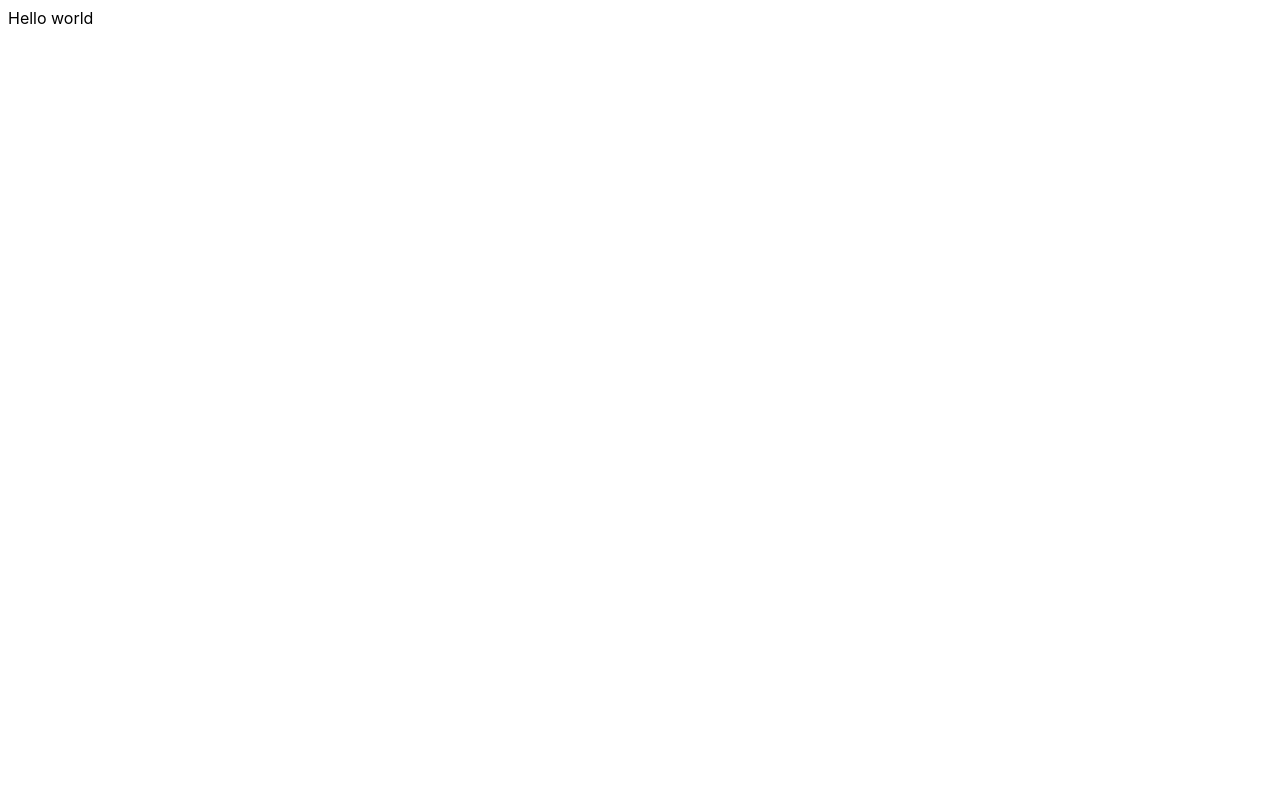
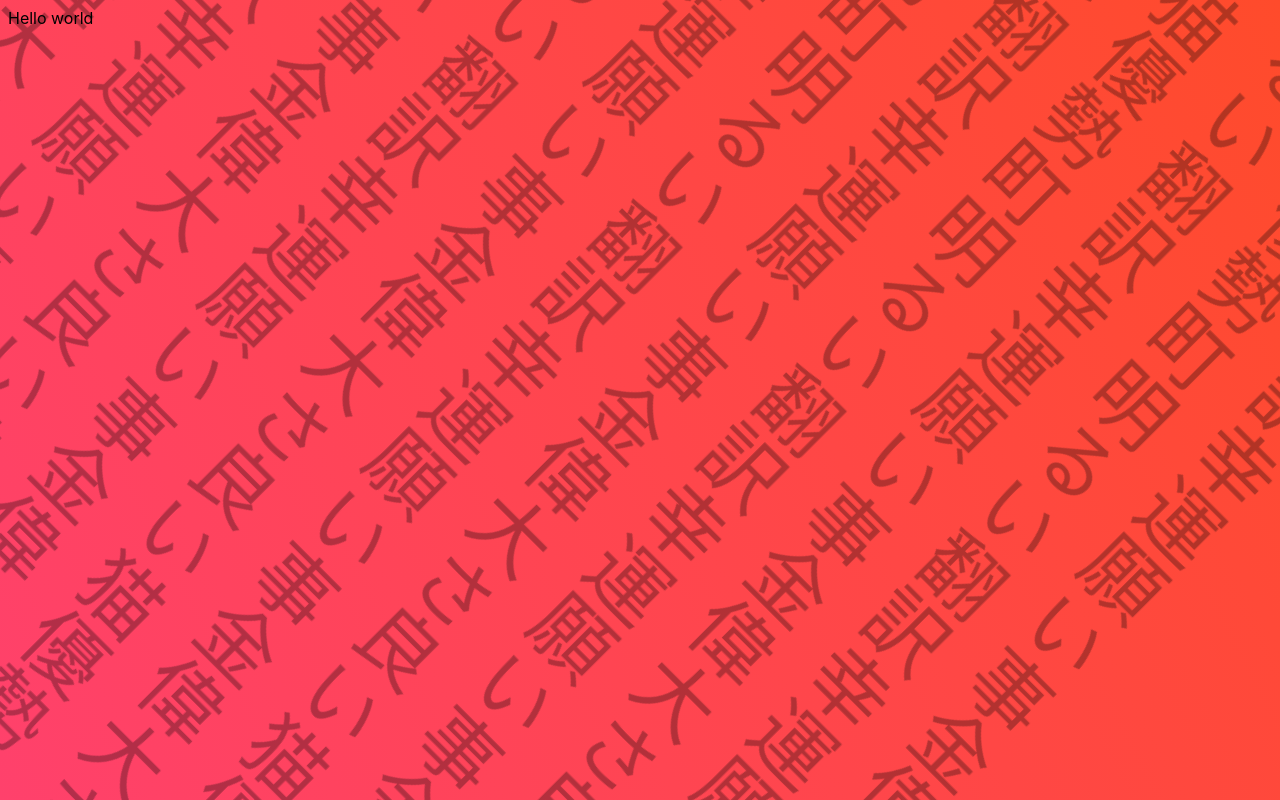
Before and after one commit to pujaltedavid/lucky-cat, a React (Vite) app: page / in a window 1280 px wide. Built offline with nearby package versions, Linux system fonts and the light colour scheme.

Commit message:
first attempt of background

```diff
--- a/src/App.css
+++ b/src/App.css
@@ -0,0 +1,36 @@
+.scrollingWords:nth-of-type(even) {
+  margin: 0;
+  animation: scrollUp 15s infinite linear;
+}
+
+.scrollingWords:nth-of-type(odd) {
+  margin: 0;
+  animation: scrollDown 15s infinite linear;
+}
+
+@-webkit-keyframes scrollUp {
+  to {
+    transform: translate(0, calc(-80px * 20));
+  }
+}
+@keyframes scrollUp {
+  to {
+    transform: translate(0, calc(-80px * 20));
+  }
+}
+@-webkit-keyframes scrollDown {
+  from {
+    transform: translate(0, calc(-80px * 20));
+  }
+  to {
+    transform: translate(0, 0);
+  }
+}
+@keyframes scrollDown {
+  from {
+    transform: translate(0, calc(-80px * 20));
+  }
+  to {
+    transform: translate(0, 0);
+  }
+}
--- a/src/App.jsx
+++ b/src/App.jsx
@@ -1,8 +1,11 @@
 import './App.css'
+import { Background } from './components/Background'
 
 function App() {
-
-  return <div className='App'>Hello world</div>
+  return <>
+  <Background />
+  <div className='App'>Hello world</div>
+  </>
 }
 
 export default App
--- /dev/null
+++ b/src/components/Background.jsx
@@ -0,0 +1,43 @@
+import React from 'react'
+import '../App.css'
+
+//let line = '幸運 願い事 金 偉大さ 良い 猫 優勢 町 明るい 翻訳'
+let line = '幸運願い事金偉大さ良い猫優勢町明るい翻訳'
+line += line
+
+export const Background = () => {
+  return (
+    <>
+      <div style={backgroundStyle}></div>
+      <div style={textContainer}>
+        {[...Array(14).keys()].map(el => (
+          <p key={el} className='scrollingWords'>
+            {line}
+          </p>
+        ))}
+      </div>
+    </>
+  )
+}
+
+const backgroundStyle = {
+  backgroundColor: '#FBAB7E',
+  backgroundImage: 'linear-gradient(62deg, #FF416C 0%, #FF4B2B 100%)',
+  position: 'fixed',
+  inset: 0,
+  zIndex: -1,
+}
+
+const textContainer = {
+  position: 'fixed',
+  color: 'rgba(0,0,0,0.3)',
+  fontSize: '80px',
+  fontWeight: '500',
+  writingMode: 'vertical-rl',
+  textOrientation: 'upright',
+  userSelect: 'none',
+  fontFamily: 'ヒラギノ角ゴ Pro W3',
+  whiteSpace: 'nowrap',
+  rotate: '45deg',
+  translate: '-50% -31%',
+}
```
